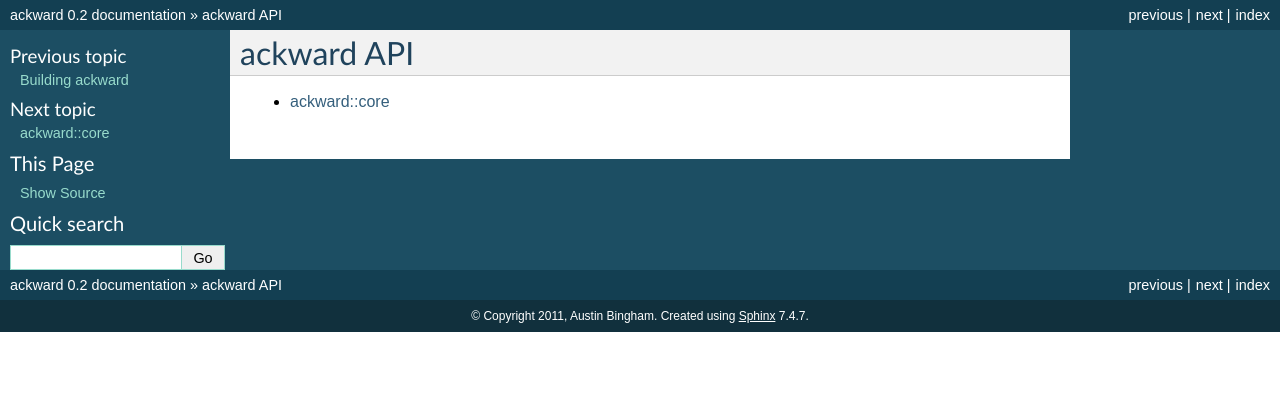
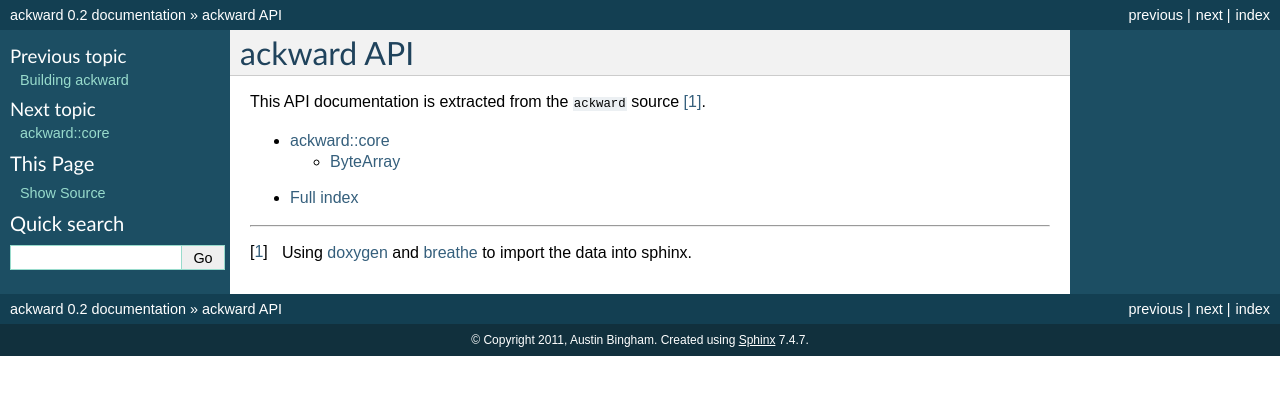
Before and after one commit to abingham/ackward, a Sphinx documentation site: the page built from docs/sphinx/source/api/api.rst, in a window 1280 px wide. Shown: the top 395 px of the page. Built offline with Sphinx 7.4.7, drawn with Linux system fonts in a browser that asks for light colours; pages that are not in the unit, such as notebooks, are missing from menus.

Commit message:
cleaned up the API documentation a bit.

```diff
--- a/docs/sphinx/source/api/api.rst
+++ b/docs/sphinx/source/api/api.rst
@@ -1,7 +1,19 @@
 ===========
 ackward API
 ===========
+
+This API documentation is extracted from the ``ackward`` source [#]_.
+
+.. toctree::
+   :maxdepth: 2
+
+   ackward::core <core/index>
+
 .. toctree::
    :maxdepth: 1
 
-   ackward::core <core/index>
+   Full index <full_index>
+
+------------------------------
+
+.. [#] Using `doxygen <http://www.stack.nl/~dimitri/doxygen/index.html>`_ and `breathe <http://michaeljones.github.com/breathe/index.html>`_ to import the data into sphinx.
--- a/docs/sphinx/source/index.rst
+++ b/docs/sphinx/source/index.rst
@@ -21,8 +21,8 @@ Contents
    Rationale <rationale>
    Requirements <requirements>
    Building ackward <building>
+   Logging example <logging_example>
    API <api/api>
-   Logging example: Embedding <logging_example_embedding>
    Release Notes <release_notes>
 
 
```
